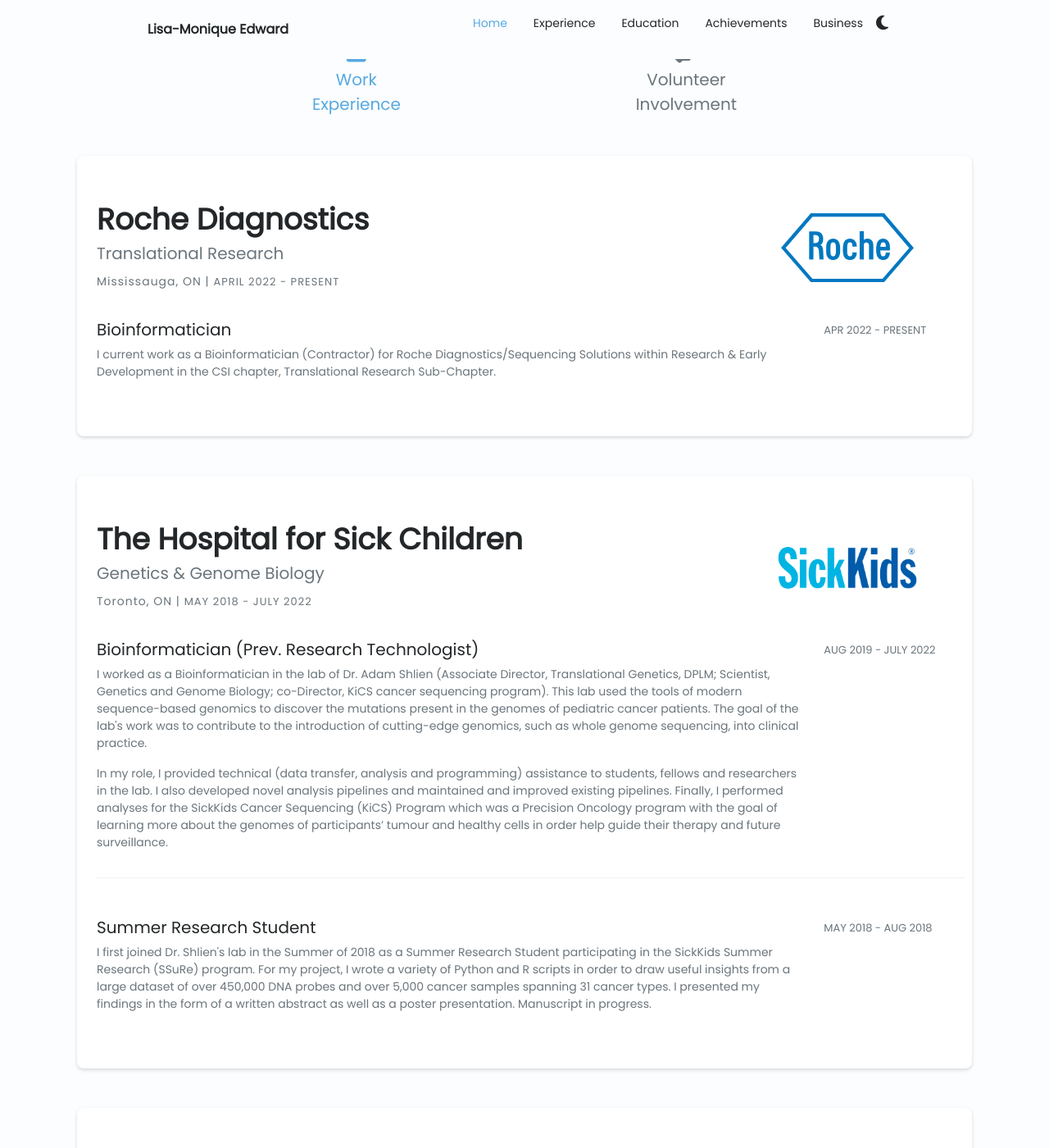
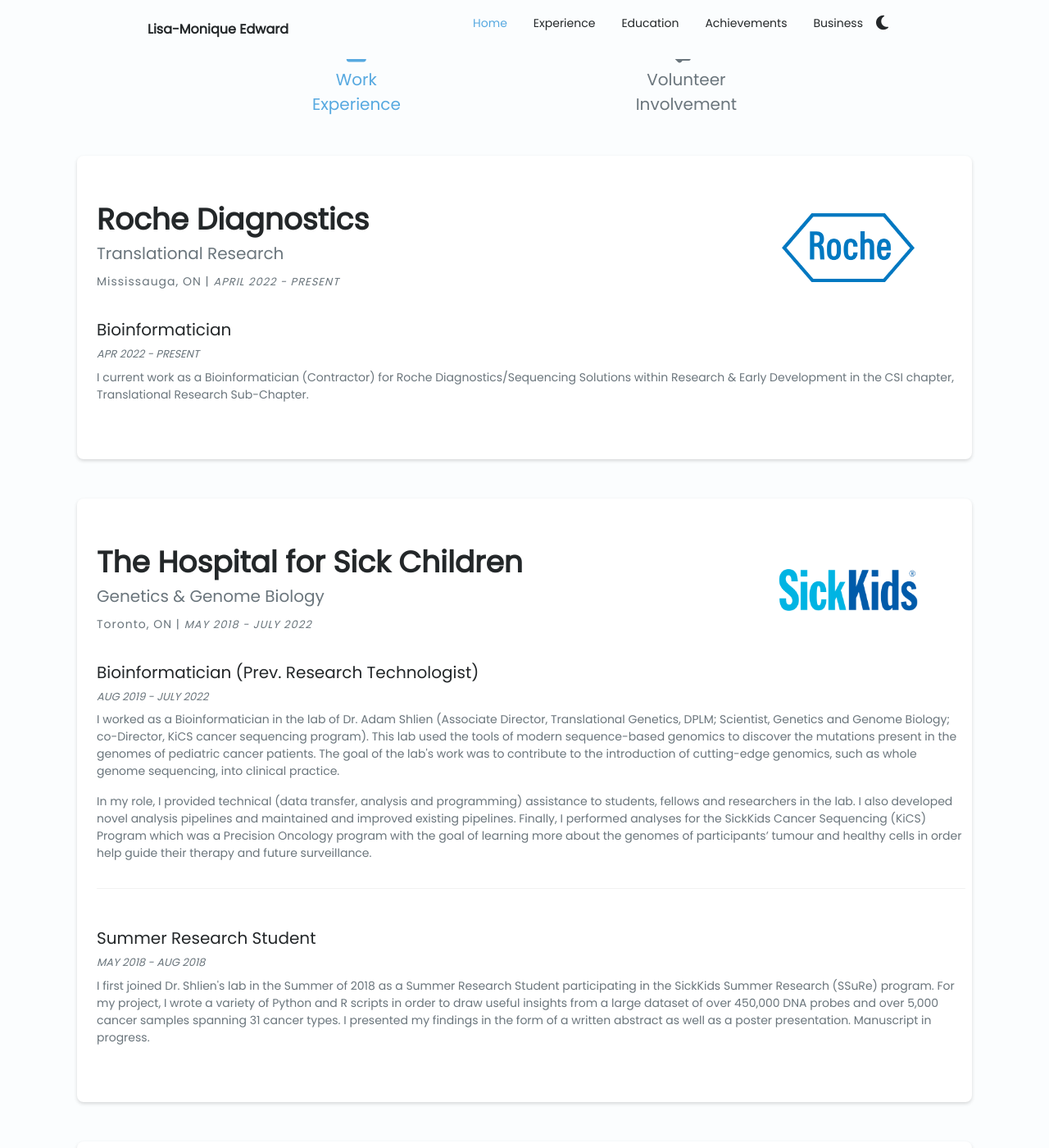
Before and after one commit to Lisa-Monique/Lisa-Monique.github.io, a Jekyll site: the page built from _pages/experience.html, in a window 1280 px wide and 1400 px high, scrolled down 444 px. Shown: the whole window at 82% size. Built offline with Jekyll 4.4.1, drawn with Linux system fonts in a browser that asks for light colours; nearby versions of some CDN libraries; some of the changed text lies outside the part shown.

Commit message:
mobile bug fix; broken link fixes

```diff
--- a/Gemfile
+++ b/Gemfile
@@ -14,6 +14,7 @@
 
 # This is the default theme for new Jekyll sites. You may change this to anything you like.
 gem "minima"
+gem 'thin'
 
 # If you want to use GitHub Pages, remove the "gem "jekyll"" above and
 # uncomment the line below. To upgrade, run `bundle update github-pages`.
--- a/_includes/footer.html
+++ b/_includes/footer.html
@@ -15,7 +15,7 @@
                     <a href="{{baseurl}}/education.html" class="footer__link">Education</a>
                 </li>
                 <li>
-                    <a href="{{baseurl}}/business.html" class="footer__link">Business</a>
+                    <a href="{{baseurl}}/awards.html" class="footer__link">Achievements</a>
                 </li>
             </ul>
 
@@ -28,6 +28,12 @@
                 </a>
                  <a href="{{site.twitter_username}}" target="_blank" class="footer__social">
                     <i class="fa-brands fa-twitter"></i>
+                </a>
+                <a href="{{site.dev_link}}" target="_blank" class="footer__social">
+                    <i class="fa-solid fa-laptop-code"></i>
+                </a>
+                <a href="{{site.art_link}}" target="_blank" class="footer__social">
+                    <i class="fa-solid fa-palette"></i>
                 </a>
             </div>
         </div>
--- a/_includes/nav.html
+++ b/_includes/nav.html
@@ -1,11 +1,11 @@
 <header class="header" id="header">
     <nav class="nav container">
-        <a href="{{baseurl}}/#home" class="nav__logo">Lisa-Monique Edward</a>
+        <a href="{{baseurl}}/" class="nav__logo">Lisa-Monique Edward</a>
 
         <div class="nav__menu" id="nav-menu">
             <ul class="nav__list grid">
                 <li class="nav__item">
-                    <a href="{{baseurl}}/#home" class="nav__link active-link">
+                    <a href="{{baseurl}}/" class="nav__link active-link">
                         <i class="fa-solid fa-house nav__icon"></i>Home
                     </a>
                 </li>
--- a/_pages/business.html
+++ b/_pages/business.html
@@ -27,7 +27,7 @@
             <div class="project__data">
                 <h2 class="project__title">Lisa-Monique Fine Art</h2>
                 <p class="project__description">As a visual artist, I produce highly detailed and realistic paintings and drawings using acrylic paint, coloured pencils, graphite and charcoal with a general focus on still-life imagery and, infrequently, portraits and landscapes. The pieces I produce aim to embody the multi-faceted nature of my identity.</p>
-                <a href="{{site.dev_link}}" class="button button--flex button--white">
+                <a href="{{site.art_link}}" class="button button--flex button--white">
                     Shop Originals &amp; Prints
                     <i class="fa-solid fa-arrow-up-right-from-square project__icon button__icon"></i>
                 </a>
--- a/_pages/experience.html
+++ b/_pages/experience.html
@@ -47,13 +47,11 @@
 
                         <div class="page__subcontainer grid">
                             {% for position in workplace.positions %}
-                            <div class="page__subcontent grid" {% unless forloop.last == true %} style="border-bottom: thin solid #f2f2f2;" {% endunless %}>
+                            <div class="page__subcontent" {% unless forloop.last == true %} style="border-bottom: thin solid #f2f2f2;" {% endunless %}>
                                 <div class="page__sub__data">
                                     <h3 class="page__sub__title">{{position.title}}</h3>
+                                    <p class="page__sub__date">{{position.date}}</p>
                                     <div class="page__sub__description">{{position.desc}}</div>
-                                </div>
-                                <div>
-                                    <small class="page__sub__date">{{position.date}}</small>
                                 </div>
                             </div>
                             {% endfor %}
@@ -89,10 +87,8 @@
                             <div class="page__subcontent grid" {% unless forloop.last == true %} style="border-bottom: thin solid #f2f2f2;" {% endunless %}>
                                 <div class="page__sub__data">
                                     <h3 class="page__sub__title">{{position.title}}</h3>
+                                    <p class="page__sub__date">{{position.date}}</p>
                                     <div class="page__sub__description">{{position.desc}}</div>
-                                </div>
-                                <div>
-                                    <small class="page__sub__date">{{position.date}}</small>
                                 </div>
                             </div>
                             {% endfor %}
--- a/css/main.css
+++ b/css/main.css
@@ -22,6 +22,7 @@
     --container-color: #fff;
     --scroll-bar-color: hsl(var(--hue-color), 12%, 90%);
     --scroll-thumb-color: hsl(var(--hue-color), 12%, 80%);
+    --shadow-color: rgba(0,0,0,.15);
 
 
 
@@ -83,6 +84,7 @@
     --container-color: hs1(var(--hue-color), 29%, 16%);
     --scroll-bar-color: hsl(var(--hue-color), 12%, 48%);
     --scroll-thumb-color: hsl(var(--hue-color), 12%, 36%);
+    --shadow-color: rgba(255,255,255,.15);
 }
 
 /*========== Button Dark/Light ==========*/
@@ -1014,15 +1016,14 @@
 .page__container {
     column-gap: 1rem;
     background-color: var(--container-color);
-    box-shadow: 0 2px 4px rgba(0,0,0,.15);
+    box-shadow: 0 2px 4px var(--shadow-color);
     padding: 3.5rem .5rem 1.25rem 1.5rem;
     border-radius: .5rem;
     margin-bottom: 3rem;
 }
 
 .page__content {
-    grid-template-columns: 3fr 1fr;
-    align-items: start;
+    grid-template-columns: 1fr;
 }
 
 .page__blob {
@@ -1063,7 +1064,7 @@
 }
 
 .page__subcontent {
-    grid-template-columns: 5fr 1fr;
+    grid-template-columns: 1fr;
     margin-bottom: 1rem;
     padding-bottom: 1rem;
 }
@@ -1075,8 +1076,10 @@
 
 .page__sub__date {
     text-transform: uppercase;
+    font-style: italic;
     font-size: var(--smaller-font-size);
     font-weight: var(--font-medium);
+    margin-bottom: 0.5rem;
 }
 
 .page__sub__description {
@@ -1335,13 +1338,13 @@
     background-color: var(--container-color);
     padding: 3.5rem .5rem 1.25rem 1.5rem;
     border-radius: .25rem;
-    box-shadow: 0 2px 4px rgba(0,0,0,.15);
+    box-shadow: 0 2px 4px var(--shadow-color);
     transition: .3s;
     text-align: center;
 }
 
 .awards__content:hover {
-    box-shadow: 0 4px 8px rgba(0,0,0,.15);
+    box-shadow: 0 4px 8px var(--shadow-color);
 }
 .awards__icon {
     display: block;
@@ -1515,6 +1518,11 @@
         grid-template-columns: 1fr;
     }
 
+    .page__subcontent {
+        grid-template-columns: 5fr 1fr;
+        margin-bottom: 1rem;
+        padding-bottom: 1rem;
+    }
 
     /* .page__content {
         grid-template-columns: 1fr 1fr;
@@ -1693,11 +1701,14 @@
         grid-template-columns: repeat(2, 1fr);
     }
 
-    /* .page__content {
+    .page__content {
         column-gap: 2rem;
-    }
-
-    .page__blob {
+        grid-template-columns: 3fr 1fr;
+        align-items: start;
+    }
+
+
+    /*  .page__blob {
         width: 270px;
     } */
 
```
Also changed, not shown: Gemfile.lock.
